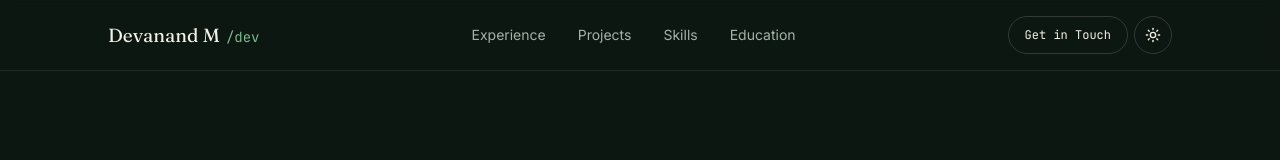
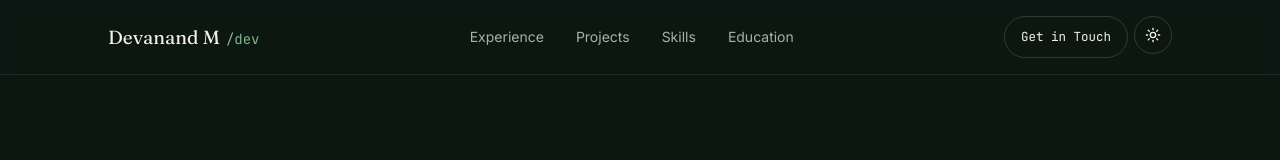
Before and after one commit to Deva0813/protfolio_v2, a Next.js app: page / in a window 1280 px wide. Shown: the top 160 px of the page. Built offline with nearby package versions, Linux system fonts and the light colour scheme.

Commit message:
navbar fix

```diff
--- a/components/Navbar.tsx
+++ b/components/Navbar.tsx
@@ -27,7 +27,7 @@ const Navbar = (props: Props) => {
                     ))}
                 </div>
                 <div className="flex gap-1.5">
-                    <Link href={"/"} className="grid place-content-center text-xs font-mono border-(--border-strong) px-4! py-2.5!  rounded-full  border">
+                    <Link href={"/"} className="grid place-content-center text-[.7813rem] font-mono border-(--border-strong) px-4! py-2.5! transition-all hover:border-(--accent) hover:bg-(--accent-dim) hover:text-(--accent-strong) text-(--text)  rounded-full  border">
                         Get in Touch
                     </Link>
                     <ThemeToggleButton />
```
